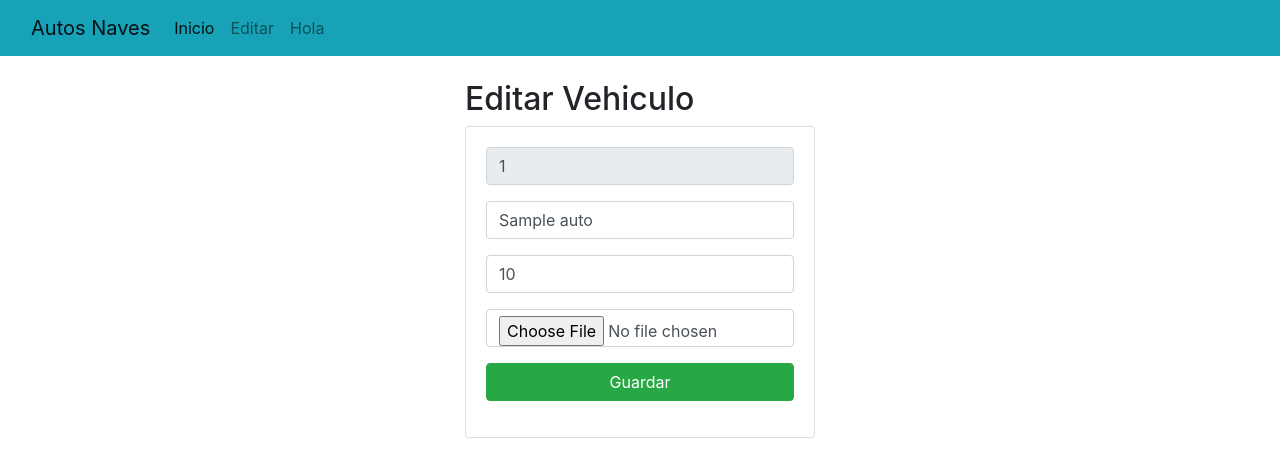
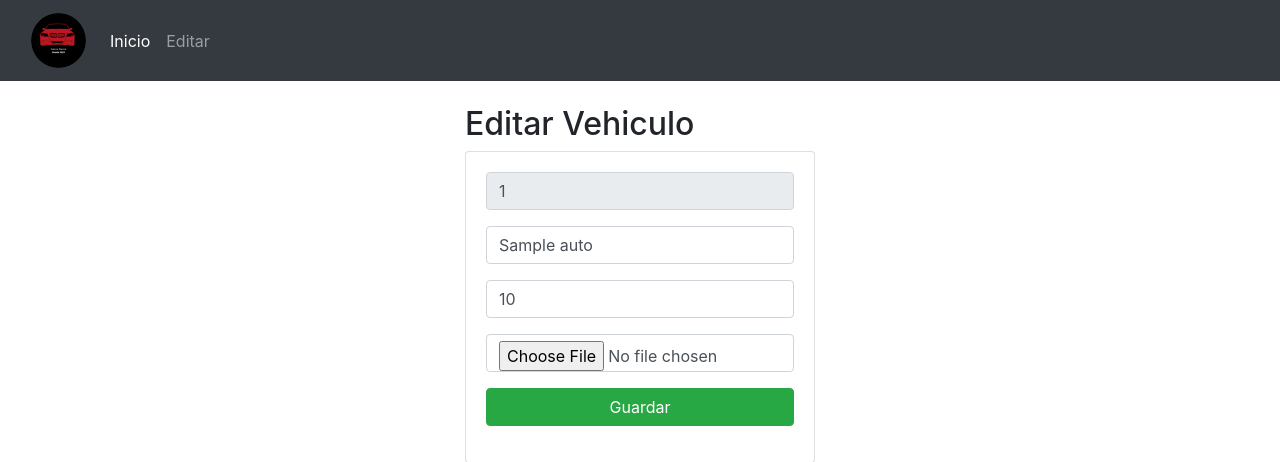
Before and after one commit to BenjaminVidalP/Proyecto-AutosNave, a Django app: page /editarAuto/1 in a window 1280 px wide. Shown: the top 462 px of the page. Run offline with Django 4.2, Linux system fonts and the light colour scheme; tables that the repository leaves empty hold one stand-in row (values such as "Sample post").

Commit message:
ProyectoSemestral1.2

```diff
--- a/AutosNaves/core/templates/core/GestionAutos.html
+++ b/AutosNaves/core/templates/core/GestionAutos.html
@@ -49,7 +49,6 @@
                         <th>Nombre</th>
                         <th>Precio</th>
                         <th>Foto</th>
-                        <th></th>
                         <th colspan="2">Opciones</th>
                     </tr>
                 </thead>
--- a/AutosNaves/core/templates/core/editarAuto.html
+++ b/AutosNaves/core/templates/core/editarAuto.html
@@ -19,7 +19,7 @@
                         <input type="number" id="precio" name="precio" value="{{auto.precio}}"  class="form-control" required>
                     </div>
                     <div class="form-group">
-                        <input type="file" id="file" name="file" class="form-control" required>
+                        <input type="file" id="file" name="file" class="form-control">
                     </div>
                     <div class="form-group">
                         <button type="submit" class="btn btn-success btn-block text-white">Guardar</button>
--- a/AutosNaves/core/templates/core/plantillaGestion.html
+++ b/AutosNaves/core/templates/core/plantillaGestion.html
@@ -11,9 +11,9 @@
 </head>
 
 <body>
-  <nav class="navbar navbar-expand-lg navbar-light bg-info">
+  <nav class="navbar navbar-expand-lg navbar-dark bg-dark">
     <div class="container-fluid">
-      <a class="navbar-brand" href="#">Autos Naves</a>
+      <a class="navbar-brand" href="http://127.0.0.1:8000"><img src="{% static 'core/img/LOGO/LogoChico.png' %}" alt="Avatar Logo" class="rounded-pill"></a>
       <button class="navbar-toggler" type="button" data-bs-toggle="collapse" data-bs-target="#navbarNavAltMarkup" aria-controls="navbarNavAltMarkup" aria-expanded="false" aria-label="Toggle navigation">
         <span class="navbar-toggler-icon"></span>
       </button>
@@ -21,7 +21,7 @@
         <div class="navbar-nav">
           <a class="nav-link active" aria-current="page" href="#">Inicio</a>
           <a class="nav-link" href="#">Editar</a>
-          <a class="nav-link" href="#">Hola</a>
+
 
         </div>
       </div>
--- a/AutosNaves/core/urls.py
+++ b/AutosNaves/core/urls.py
@@ -9,8 +9,8 @@ urlpatterns = [
     path('eliminarAuto/<idAuto>', eliminarAuto ),
     path('editarAuto/<idAuto>', editarAuto ),
     path('edicionAuto/', edicionAuto, name="edicionAuto"),
-    path('' , GestionAutos, name="Gestion"),
-    path('pagina-home', home,name="home"),
+    path('GestionAutos/' , GestionAutos, name="Gestion"),
+    path('', home,name="home"),
     path('CHEVROLET/', CHEVROLET,name="CHEVROLET"),
     path('FORD/', FORD,name="FORD"),
     path('HYUNDAI/', HYUNDAI,name="HYUNDAI"),
--- a/AutosNaves/core/views.py
+++ b/AutosNaves/core/views.py
@@ -17,7 +17,7 @@ def registrarAutos(request):
     f=request.FILES['file']
     auto=Auto.objects.create(idAuto=idAuto, nombre=nombre, precio=precio,foto=f)
     messages.success(request, '¡Auto Registrado!')
-    return redirect('/')
+    return redirect('GestionAutos/')
 
 def editarAuto(request, idAuto):
     auto = Auto.objects.get(idAuto=idAuto)
@@ -38,7 +38,7 @@ def edicionAuto(request):
     auto.save()
 
     messages.success(request, '¡Auto Actualizado!')
-    return redirect('/')
+    return redirect('GestionAutos/')
 
 def eliminarAuto(request, idAuto):
     auto = Auto.objects.get(idAuto=idAuto)
```
Also changed, not shown: AutosNaves/core/static/core/css/gestionAuto.css (line endings or trailing spaces), AutosNaves/media/Catalogo/Full_Metall_Alchemistpng.jpg (deleted), AutosNaves/media/Catalogo/wallhaven-429xmy.jpg (added).
